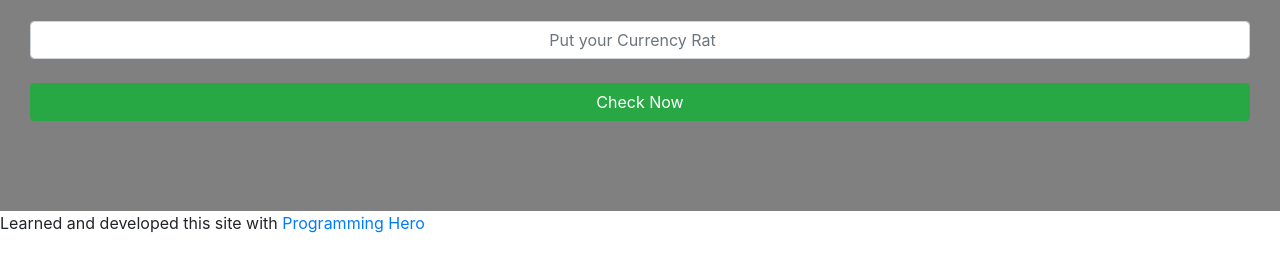
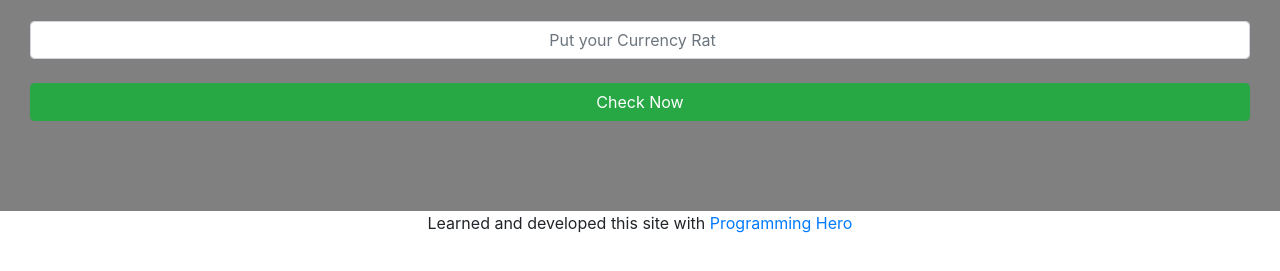
Before and after one commit to mostak909/Gold-Price, a plain HTML site: page index.html in a window 1280 px wide. Shown: the part 253-524 px from the top of the page. Drawn offline with Linux system fonts and the light colour scheme.

Commit message:
Update index.html

```diff
--- a/index.html
+++ b/index.html
@@ -2,7 +2,7 @@
 <html>
  <head>
   <meta charset="UTF-8">
-  <title>Gold Privce</title>
+  <title>Gold Price</title>
   <meta name="viewport" content="width=device-width, initial-scale=1">
   <meta name="author" content="Mostak">
   <meta name="description" content="M2 Tech">
@@ -46,7 +46,7 @@ calculatRat.style.display = "block";
 
 </script>
   <footer>
-   <p class="programminghero">Learned and developed this site with <a href="http://www.programming-hero.com">Programming Hero</a></p>
+   <p class="programminghero text-center">Learned and developed this site with <a href="http://www.programming-hero.com">Programming Hero</a></p>
   </footer>
  </body>
 </html>
```
